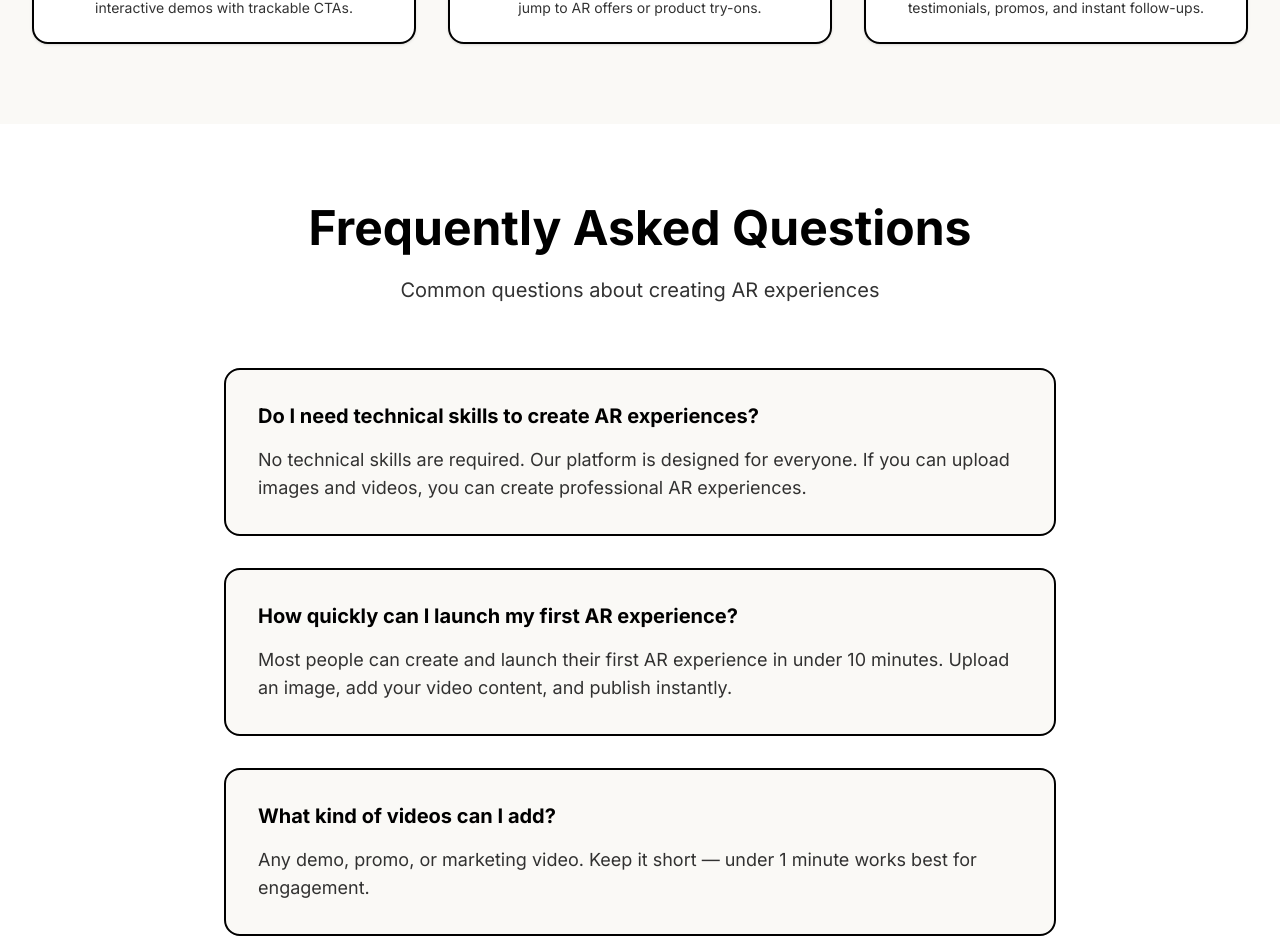
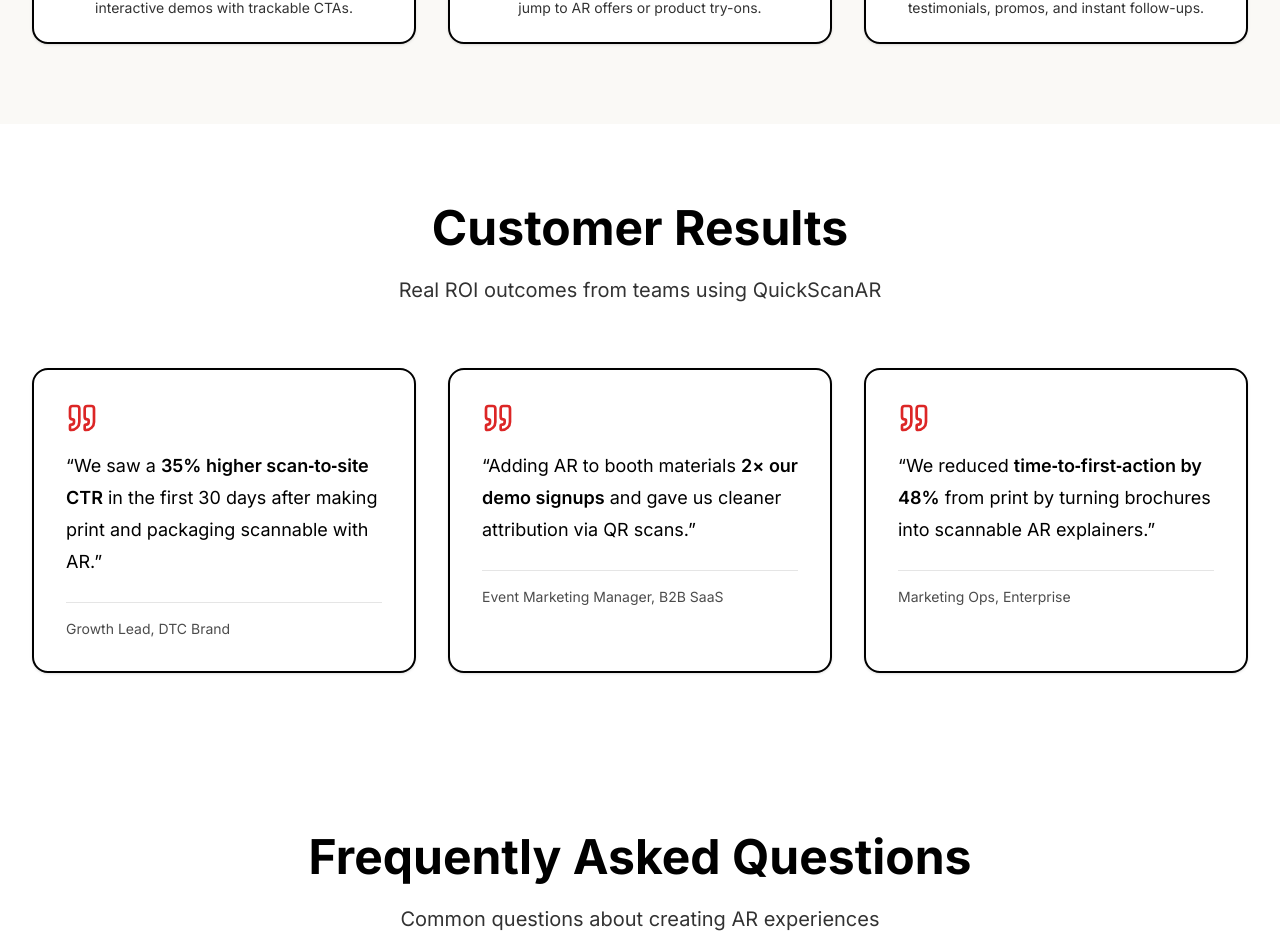
Before and after one commit to mgb111/quickscanar-v3, a Next.js app: page / in a window 1280 px wide. Shown: the part 3456-4406 px from the top of the page. Built offline with nearby package versions, Linux system fonts and the light colour scheme; no server answers; the database is empty.

Commit message:
Update page.tsx

```diff
--- a/app/page.tsx
+++ b/app/page.tsx
@@ -277,6 +277,50 @@ function HomePage() {
           </div>
         </div>
       </section>
+      {/* Customer Results (ROI Testimonials) */}
+      <section className="py-20 bg-white">
+        <div className="max-w-7xl mx-auto px-4 sm:px-6 lg:px-8">
+          <div className="text-center mb-16">
+            <h2 className="text-3xl lg:text-5xl font-bold text-black mb-6">Customer Results</h2>
+            <p className="text-xl text-black opacity-80 max-w-3xl mx-auto">Real ROI outcomes from teams using QuickScanAR</p>
+          </div>
+
+          <div className="grid grid-cols-1 md:grid-cols-2 lg:grid-cols-3 gap-8">
+            {/* ROI Story 1 */}
+            <div className="bg-white rounded-2xl p-8 border-2 border-black shadow transition-shadow">
+              <Quote className="h-8 w-8 text-red-600 mb-4" />
+              <p className="text-black text-lg leading-8">
+                “We saw a <span className='font-semibold'>35% higher scan‑to‑site CTR</span> in the first 30 days after making print and packaging scannable with AR.”
+              </p>
+              <div className="mt-6 border-t border-black/10 pt-4">
+                <div className="text-black opacity-70 text-sm">Growth Lead, DTC Brand</div>
+              </div>
+            </div>
+
+            {/* ROI Story 2 */}
+            <div className="bg-white rounded-2xl p-8 border-2 border-black shadow transition-shadow">
+              <Quote className="h-8 w-8 text-red-600 mb-4" />
+              <p className="text-black text-lg leading-8">
+                “Adding AR to booth materials <span className='font-semibold'>2× our demo signups</span> and gave us cleaner attribution via QR scans.”
+              </p>
+              <div className="mt-6 border-t border-black/10 pt-4">
+                <div className="text-black opacity-70 text-sm">Event Marketing Manager, B2B SaaS</div>
+              </div>
+            </div>
+
+            {/* ROI Story 3 */}
+            <div className="bg-white rounded-2xl p-8 border-2 border-black shadow transition-shadow">
+              <Quote className="h-8 w-8 text-red-600 mb-4" />
+              <p className="text-black text-lg leading-8">
+                “We reduced <span className='font-semibold'>time‑to‑first‑action by 48%</span> from print by turning brochures into scannable AR explainers.”
+              </p>
+              <div className="mt-6 border-t border-black/10 pt-4">
+                <div className="text-black opacity-70 text-sm">Marketing Ops, Enterprise</div>
+              </div>
+            </div>
+          </div>
+        </div>
+      </section>
 
       <section className="py-20 bg-white">
         <div className="max-w-4xl mx-auto px-4 sm:px-6 lg:px-8">
```
